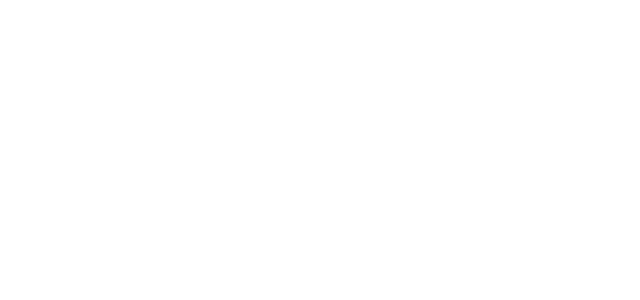
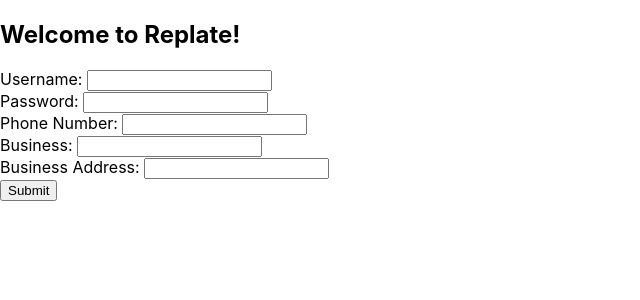
Before and after one commit to Replate-2-BW/FrontEnd, a React (Create React App) app: page /registration-biz in a window 1280 px wide. Shown: the top 300 px of the page, without its empty margins (0-640 px from the left). Built offline with nearby package versions, Linux system fonts and the light colour scheme.

Commit message:
Redux now works for retrieving the business user's pickups upon accessing the dashboard

```diff
--- a/src/App.js
+++ b/src/App.js
@@ -3,10 +3,13 @@
 
 // components
 import VolunteerRegistration from "./components/VolunteerRegistration";
+import BusinessRegistration from "./components/BusinessRegistration";
 import BusinessDashboard from "./components/BusinessDashboard";
 import CreatePickupForm from "./components/CreatePickupForm";
+import EditPickupForm from "./components/EditPickupForm";
 import Login from "./components/Login";
 
+// styling
 import "./App.css";
 
 function App() {
@@ -14,8 +17,10 @@
     <Router>
       <Switch>
         <Route path="/registration-vol" component={VolunteerRegistration} />
+        <Route path="/registration-biz" component={BusinessRegistration} />
         <Route path="/dashboard-b" component={BusinessDashboard} />
         <Route path="/create" component={CreatePickupForm} />
+        <Route path="/edit-pickup/:id" component={EditPickupForm} />
         <Route path="/login" component={Login} />
       </Switch>
     </Router>
--- a/src/components/BusinessDashboard.js
+++ b/src/components/BusinessDashboard.js
@@ -1,7 +1,11 @@
 import React, { useState, useEffect } from "react";
+import { useHistory } from "react-router-dom";
+import { connect } from "react-redux";
+import { fetchData } from "../actions";
 
 // components
-import CreatePickupForm from "./CreatePickupForm";
+import BusinessNavBar from "./BusinessNavBar";
+import EditPickupForm from "./EditPickupForm";
 import { axiosWithAuth } from "../utils/axiosWithAuth";
 
 // This component displays the dashboard for the business users.
@@ -28,32 +32,22 @@
 ];
 
 const BusinessDashboard = props => {
-  const [pickups, setPickups] = useState(initialState);
-  console.log("This is pickups: ", pickups);
+  const [pickups, setPickups] = useState([]);
 
-  // useEffect(() => {
-  //   axiosWithAuth()
-  //     .get("/auth/pickup/:id/biz")
-  //     .then(res => {
-  //       console.log(
-  //         "This is axiosWithAuth.get.then res in BusinessDashboard: ",
-  //         res
-  //       );
-  //     })
-  //     .catch(err => {
-  //       console.log(
-  //         "This is axiosWithAuth.get.catch err in BusinessDashboard: ",
-  //         err
-  //       );
-  //     });
-  // }, []);
+  useEffect(() => {
+    props.fetchData();
+  }, []);
+
+  console.log("This is props in BusinessDash: ", props);
+
+  let history = useHistory();
 
   return (
     <div>
       <h1>Replate</h1>
       <h3>Pick-Ups</h3>
       <div>
-        {pickups.map(pickup => (
+        {props.pickupOnProps.map(pickup => (
           <div className="pickup">
             <p>
               {pickup.typeOfFood}, Amount: {pickup.qty}
@@ -63,9 +57,25 @@
           </div>
         ))}
       </div>
-      <CreatePickupForm />
+      <BusinessNavBar />
     </div>
   );
 };
 
-export default BusinessDashboard;
+// export default BusinessDashboard;
+
+// This code takes the state in store and sets it to the prop triviaOnProps
+const mapStateToProps = state => {
+  console.log("This is state in BusinessDash: ", state)
+  return {
+    loadingOnProps: state.isLoading,
+    pickupOnProps: state.pickupReducer.pickup,
+    errorOnProps: state.error
+  };
+};
+
+// This code connects
+export default connect(
+  mapStateToProps, // function
+  { fetchData } // object
+)(BusinessDashboard);
--- /dev/null
+++ b/src/components/BusinessRegistration.js
@@ -0,0 +1,109 @@
+import React from "react";
+import { useHistory } from "react-router-dom";
+import { Formik, Form, Field, useFormik } from "formik";
+import * as Yup from "yup";
+import axios from "axios";
+
+// This component is to allow business users to create an account with Replate. Business users are required to fill out the following fields:
+// username, password, phoneNumber, biZname
+
+// This code is for form validation through Yup.
+const RegistrationSchema = Yup.object().shape({
+  username: Yup.string()
+    .min(2, "Too short!")
+    .max(16, "Too long!")
+    .required("Required")
+});
+
+// This code contains the state, submit handler, and the registration form itself
+export default function Registration() {
+  let history = useHistory();
+
+  const formik = useFormik({
+    initialValues: {
+      username: "",
+      password: "",
+      phoneNumber: "",
+      bizName: "",
+      bizAddress: "",
+      userType: "business"
+    },
+    onSubmit: values => {
+      console.log("This is values: ", values);
+      alert(JSON.stringify(values, null, 2));
+      axios
+        .post("https://replate-2.herokuapp.com/api/register", values)
+        .then(res => {
+          history.push("/login")
+          console.log("This is axios.post.then res: ", res);
+        })
+        .catch(err => console.log("This is axios.post.catch err: ", err));
+    }
+  });
+
+  return (
+    <div>
+      <h2>Welcome to Replate!</h2>
+      <Formik
+        // validationSchema={RegistrationSchema}
+        onSubmit={values => console.log(values)}
+      >
+        <Form onSubmit={formik.handleSubmit}>
+          <div>
+            <label htmlFor="username">Username: </label>
+            <Field
+              id="username"
+              type="text"
+              name="username"
+              value={formik.values.username}
+              onChange={formik.handleChange}
+            />
+          </div>
+          <div>
+            <label htmlFor="password">Password: </label>
+            <Field
+              id="password"
+              type="password"
+              name="password"
+              value={formik.values.password}
+              onChange={formik.handleChange}
+            />
+          </div>
+          <div>
+            <label htmlFor="phoneNumber">Phone Number: </label>
+            <Field
+              id="phoneNumber"
+              type="text"
+              name="phoneNumber"
+              value={formik.values.phoneNumber}
+              onChange={formik.handleChange}
+            />
+          </div>
+          <div>
+            <label htmlFor="bizName">Business: </label>
+            <Field
+              id="bizName"
+              type="text"
+              name="bizName"
+              value={formik.values.bizName}
+              onChange={formik.handleChange}
+            />
+          </div>
+          <div>
+            <label htmlFor="bizAddress">Business Address: </label>
+            <Field
+              id="bizAddress"
+              type="text"
+              name="bizAddress"
+              value={formik.values.bizAddress}
+              onChange={formik.handleChange}
+            />
+          </div>
+          <div>
+            <button type="submit">Submit</button>
+          </div>
+        </Form>
+      </Formik>
+    </div>
+  );
+}
--- a/src/components/CreatePickupForm.js
+++ b/src/components/CreatePickupForm.js
@@ -1,21 +1,27 @@
 import React from "react";
+import { useHistory } from "react-router-dom";
 import { Formik, Form, Field, useFormik } from "formik";
 import axios from "axios";
 
 // components
-import { axiosWithAuth}  from "../utils/axiosWithAuth";
+import { axiosWithAuth } from "../utils/axiosWithAuth";
+import BusinessNavBar from "./BusinessNavBar";
 
 // The purpose of this component is to allow the business user to create a new pickup request.
 // When the Create-A-Pickup button is tapped, the user is presented with the following fields:
 // Type of food, amount of food by count/weight, and a preferred pick up time
 
+let userID = parseInt(localStorage.getItem("ID"));
+
 export default function CreatePickupForm() {
+  let history = useHistory();
+
   const formik = useFormik({
     initialValues: {
       typeOfFood: "",
       qty: "",
       preferredPickupTime: "",
-      bizUserID: 3,
+      bizUserID: userID,
       volUserID: 1
     },
     onSubmit: values => {
@@ -23,12 +29,15 @@
       alert(JSON.stringify(values, null, 2));
       axiosWithAuth()
         .post("https://replate-2.herokuapp.com/api/auth/pickup/add", values)
-        .then(res => console.log("This is axios.post.then res: ", res))
+        .then(res => {
+          console.log("This is axios.post.then res: ", res);
+          history.push("/dashboard-b");
+        })
         .catch(err => console.log("This is axios.post.catch err: ", err));
     }
   });
 
-  console.log("This is formik in CreatePickupForm: ", formik)
+  console.log("This is formik in CreatePickupForm: ", formik);
 
   return (
     <div>
@@ -70,6 +79,7 @@
           </div>
         </Form>
       </Formik>
+      <BusinessNavBar />
     </div>
   );
 }
--- /dev/null
+++ b/src/components/EditPickupForm.js
@@ -0,0 +1,83 @@
+import React, { useState } from "react";
+import { useHistory } from "react-router-dom";
+import { Formik, Form, Field, useFormik } from "formik";
+
+// components
+import { axiosWithAuth } from "../utils/axiosWithAuth";
+import BusinessNavBar from "./BusinessNavBar";
+
+let userID = parseInt(localStorage.getItem("ID"));
+
+const EditPickupForm = props => {
+
+    console.log("This is props in EditPickupForm: ", props)
+
+    let history = useHistory();
+
+    const formik = useFormik({
+        initialValues: {
+          typeOfFood: "",
+          qty: "",
+          preferredPickupTime: "",
+          bizUserID: userID,
+          volUserID: 1
+        },
+        onSubmit: values => {
+          console.log("This is values: ", values);
+          alert(JSON.stringify(values, null, 2));
+          axiosWithAuth()
+            .put("https://replate-2.herokuapp.com/api/auth/pickup/add", values)
+            .then(res => {
+              console.log("This is axios.post.then res: ", res);
+              history.push("/dashboard-b");
+            })
+            .catch(err => console.log("This is axios.post.catch err: ", err));
+        }
+      });
+
+    return (
+        <div>
+          <h2>Replate</h2>
+          <Formik onSubmit={values => console.log(values)}>
+            <Form onSubmit={formik.handleSubmit}>
+              <div>
+                <label htmlFor="typeOfFood">Type of Food: </label>
+                <Field
+                  id="typeOfFood"
+                  type="text"
+                  name="typeOfFood"
+                  value={formik.typeOfFood}
+                  onChange={formik.handleChange}
+                />
+              </div>
+              <div>
+                <label htmlFor="qty">Amount: </label>
+                <Field
+                  id="qty"
+                  type="text"
+                  name="qty"
+                  value={formik.qty}
+                  onChange={formik.handleChange}
+                />
+              </div>
+              <div>
+                <label htmlFor="preferredPickupTime">Preferred Pickup Time: </label>
+                <Field
+                  id="preferredPickupTime"
+                  type="text"
+                  name="preferredPickupTime"
+                  value={formik.preferredPickupTime}
+                  onChange={formik.handleChange}
+                />
+              </div>
+              <div>
+                <button type="submit">Submit</button>
+              </div>
+            </Form>
+          </Formik>
+          <BusinessNavBar />
+        </div>
+      );
+}
+
+export default EditPickupForm;
--- a/src/components/Login.js
+++ b/src/components/Login.js
@@ -1,25 +1,46 @@
 import React, { useState } from "react";
-import { Formik, useFormik, Button, Form, FormGroup, FormControl, ControlLabel, Field } from 'formik';
+import { useHistory } from "react-router-dom";
+import {
+  Formik,
+  useFormik,
+  Button,
+  Form,
+  FormGroup,
+  FormControl,
+  ControlLabel,
+  Field
+} from "formik";
 import axios from "axios";
 
+export default function Login() {
+  const [isLoading, setIsLoading] = useState(false);
 
-export default function Login() {
+  let history = useHistory();
+
   const formik = useFormik({
     initialValues: {
       username: "",
-        password: "",
+      password: ""
     },
     onSubmit: values => {
+      setIsLoading(true);
       console.log("Values here: ", values);
-    alert(JSON.stringify(values, null, 2));
+      //   alert(JSON.stringify(values, null, 2));
       axios
         .post("https://replate-2.herokuapp.com/api/login", values)
-        .then(res => console.log("This is axios.post.then res: ", res))
-        .catch(err => console.log("This is axios.post.catch err: ", err))
-
+        .then(res => {
+          localStorage.setItem("token", res.data.yourToken);
+          localStorage.setItem("ID", res.data.userID);
+          localStorage.setItem("type", res.data.userType);
+          history.push("/dashboard-b");
+          console.log("This is axios.post.then res: ", res);
+        })
+        .catch(err => console.log("This is axios.post.catch err: ", err));
     }
   });
-console.log(formik.values)
+
+  console.log(formik.values);
+
   return (
     <div>
       <h2> Welcome to Replate</h2>
@@ -27,7 +48,8 @@
         <Form onSubmit={formik.handleSubmit}>
           <div>
             <label>username</label>
-                    <Field id="username"
+            <Field
+              id="username"
               type="text"
               name="username"
               value={formik.values.username}
@@ -36,7 +58,8 @@
           </div>
           <div>
             <label>password</label>
-                    <Field id="password"
+            <Field
+              id="password"
               type="password"
               name="password"
               value={formik.values.password}
@@ -44,14 +67,11 @@
             />
           </div>
           <div>
-                    <button
-                    type="submit"
-                    >Submit</button>
-
+            <button type="submit">Submit</button>
+            {formik.isLoading && "Logging In..."}
           </div>
         </Form>
       </Formik>
-
     </div>
   );
 }
--- a/src/reducers/index.js
+++ b/src/reducers/index.js
@@ -1,9 +1,9 @@
 import { combineReducers } from "redux";
-import { asyncReducer } from "./asyncReducer";
+import { pickupReducer } from "./asyncReducer";
 import { syncReducer } from "./syncReducer";
 
 const rootReducer = combineReducers({
-    async: asyncReducer,
+    pickupReducer: pickupReducer,
     sync: syncReducer
 });
 
```
Also changed, not shown: src/actions/index.js (+18 -12 lines), src/components/BusinessNavBar.js (+14 -7 lines), src/reducers/asyncReducer.js (+28 -10 lines). Lines whose indentation alone changed are shown as unchanged.
